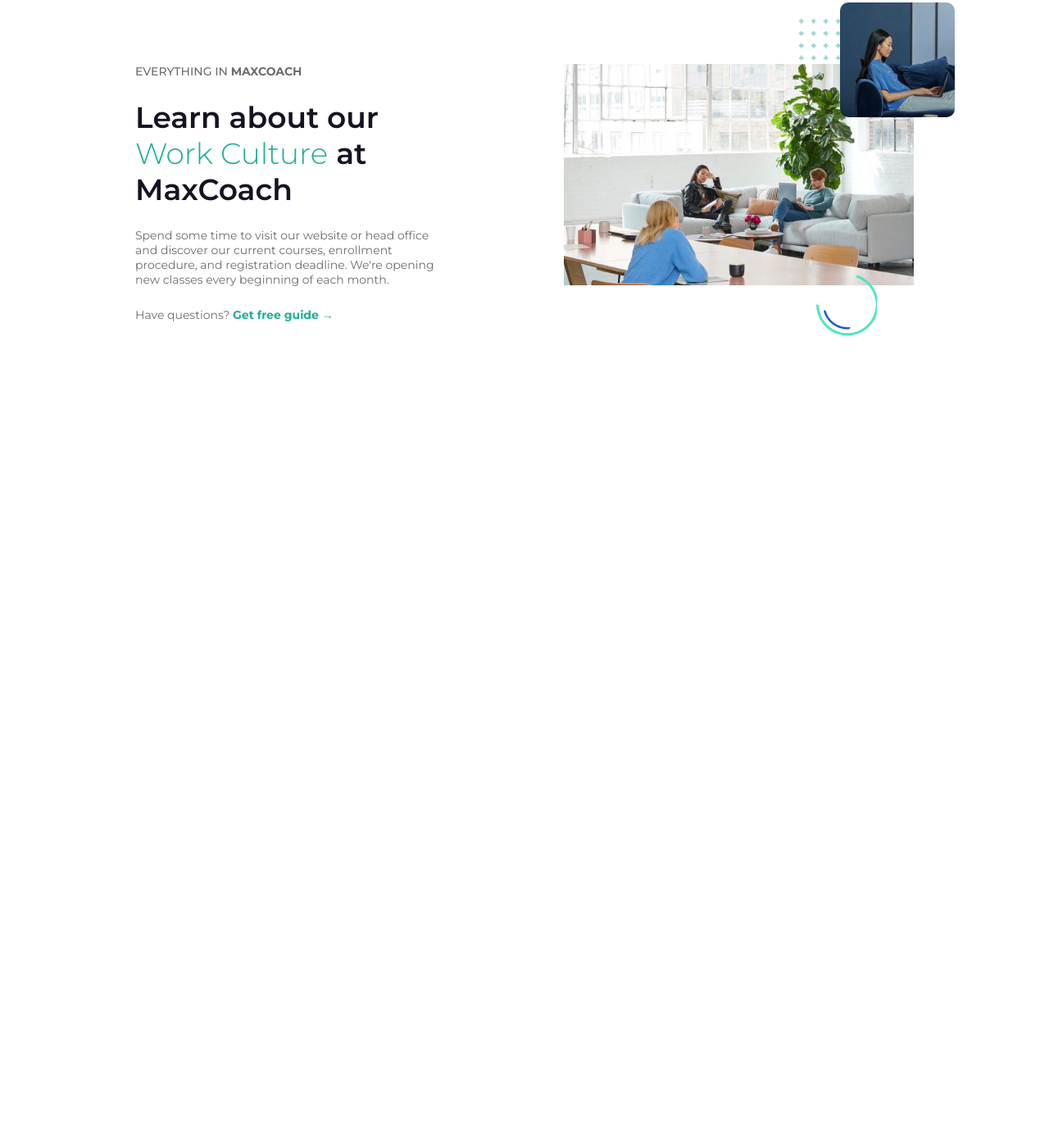
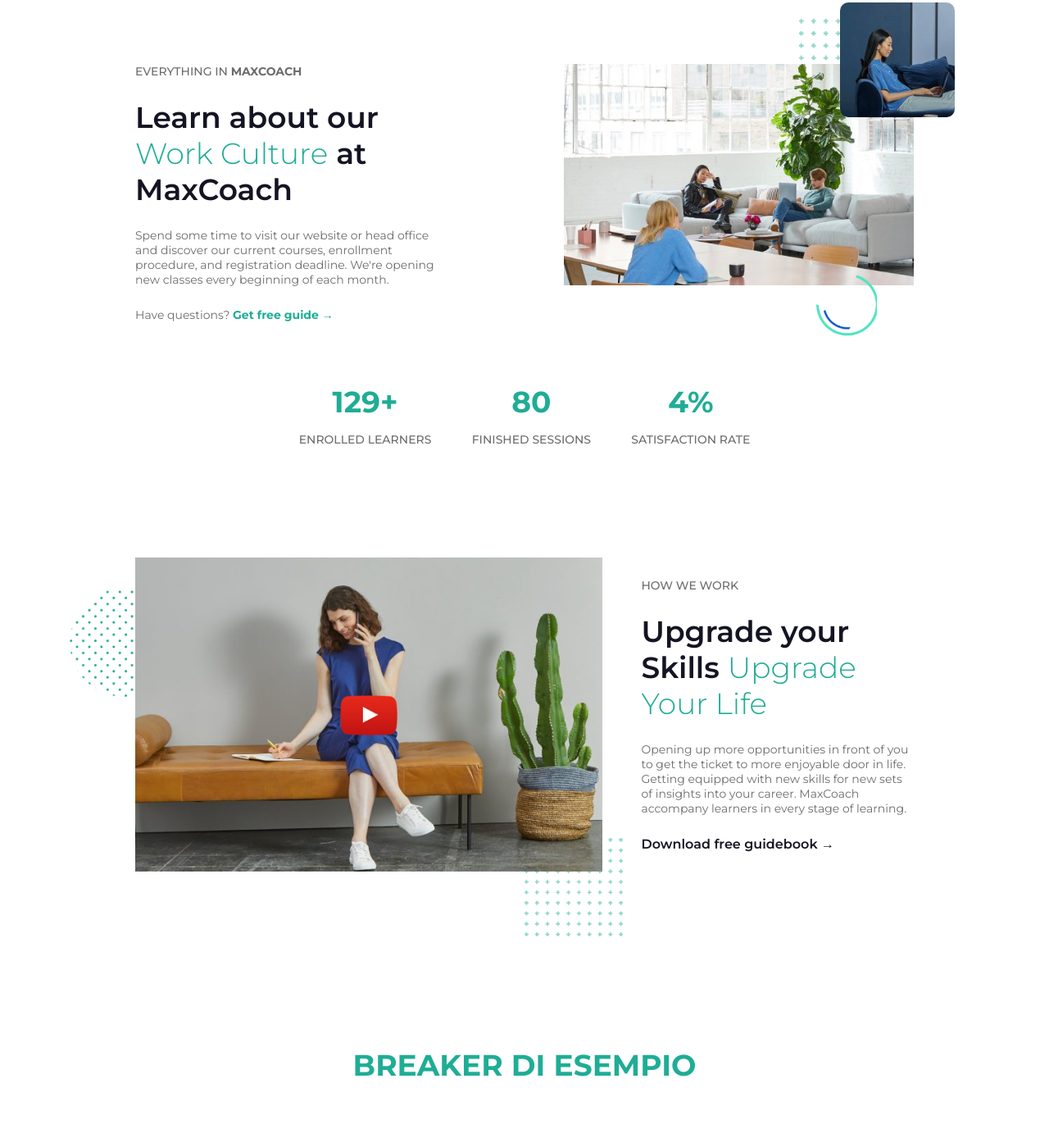
Before and after one commit to TommasoBorsatti/proj-html-vuejs, a website: page index.html in a window 1280 px wide. Shown: the part 722-2121 px from the top of the page at 82% size. Before the commit the page ends 1190 px from the top, so only its background shows below. Drawn offline with nearby package versions, Linux system fonts and the light colour scheme.

Commit message:
Completato il primo blocco del Main.
Completate le prime 2 sezioni ripetibili di tipo Sect-Box; Completato il primo Breaker del Main; Inizio a definire il secondo tipo di sezioni ripetibili.

```diff
--- a/index.html
+++ b/index.html
@@ -114,9 +114,39 @@
           <!-- /box con immagini -->
         </section>
         <!-- /prima sezione di tipo ripetibile box testo + box immagini -->
+        <!-- sezione che interrompe il flusso della pagina - ripetibile -->
+        <div class="breaker" id="customer-data">
+          <div class="container container-narrow">
+            <div class="breker-box">
+              <h2>129+</h2>
+              <h4 class="mt-3">ENROLLED LEARNERS</h4>
+            </div>
+            <div class="breker-box">
+              <h2>80</h2>
+              <h4 class="mt-3">FINISHED SESSIONS</h4>
+            </div>
+            <div class="breker-box">
+              <h2>4%</h2>
+              <h4 class="mt-3">SATISFACTION RATE</h4>
+            </div>
+          </div>
+        </div>
+        <!-- /sezione che interrompe il flusso della pagina - ripetibile -->
         <!--seconda sezione di tipo ripetibile box testo + box immagini -->
-        <section class="text-box" id="upgrade">
-
+        <section class="sect-box pv-15 mt-12" id="upgrade">
+          <!-- box del testo -->
+          <div class="text-box mt-5">
+            <h4 class="sect-intro mb-5">HOW WE WORK</h4>
+            <h2 class="sect-title mb-5">Upgrade your Skills <span>Upgrade Your Life</span></h2>
+            <p class="sect-content mb-5">Opening up more opportunities in front of you to get the ticket to more enjoyable door in life. Getting equipped with new skills for new sets of insights into your career. MaxCoach accompany learners in every stage of learning.</p>
+            <a class="sect-link" href="">Download free guidebook &rarr;</a>
+          </div>
+          <!-- box del testo -->
+          <!-- box con immagini -->
+          <div class="img-box">
+            <img src="img/stock-full-hd-11-670x450.jpg" alt="prima immagine del sito">
+          </div>
+          <!-- /box con immagini -->
         </section>
         <!-- /seconda sezione di tipo ripetibile box testo + box immagini -->
         <!-- prima sezione di tipo ripetibile con 3 immagini centrate -->
@@ -124,14 +154,46 @@
 
         </section>
         <!-- /prima sezione di tipo ripetibile con 3 immagini centrate -->
+        <!-- sezione che interrompe il flusso della pagina - ripetibile -->
+        <div class="breaker pv-15 mt-12" id="bullets">
+          <div class="container container-narrow">
+            <h2>BREAKER DI ESEMPIO</h2>
+          </div>
+        </div>
+        <!-- /sezione che interrompe il flusso della pagina - ripetibile -->
+
         <!--terza sezione di tipo ripetibile box testo + box immagini -->
-        <section class="text-box" id="why">
-
+        <section class="sect-box pv-15 mt-12" id="why">
+          <!-- box del testo -->
+          <div class="text-box">
+            <h4 class="sect-intro mb-5">HOW WE WORK</h4>
+            <h2 class="sect-title mb-5">Upgrade your Skills <span>Upgrade your Life</span></h2>
+            <p class="sect-content mb-5">Opening up more opportunities in front of you to got the ticket to more enjoyable door in life. Getting equipped with new skills for new sets of insights into your career. MaxCoach accompany learners in every stage of learning.</p>
+            <a class="sect-link" href="">Download free guidebook &rarr;</a>
+          </div>
+          <!-- box del testo -->
+          <!-- box con immagini -->
+          <div class="img-box">
+            <img src="img/stock-full-hd-10-ohki1ayywq3cqutettrncduujpoaorifqu4relt2ts.jpg" alt="prima immagine del sito">
+          </div>
+          <!-- /box con immagini -->
         </section>
         <!-- /terza sezione di tipo ripetibile box testo + box immagini -->
         <!--quarta sezione di tipo ripetibile box testo + box immagini -->
-        <section class="text-box" id="transform">
-
+        <section class="sect-box pv-15 mt-12" id="transform">
+          <!-- box del testo -->
+          <div class="text-box">
+            <h4 class="sect-intro mb-5">HOW WE WORK</h4>
+            <h2 class="sect-title mb-5">Upgrade your Skills <span>Upgrade your Life</span></h2>
+            <p class="sect-content mb-5">Opening up more opportunities in front of you to got the ticket to more enjoyable door in life. Getting equipped with new skills for new sets of insights into your career. MaxCoach accompany learners in every stage of learning.</p>
+            <a class="sect-link" href="">Download free guidebook &rarr;</a>
+          </div>
+          <!-- box del testo -->
+          <!-- box con immagini -->
+          <div class="img-box">
+            <img src="img/stock-full-hd-10-ohki1ayywq3cqutettrncduujpoaorifqu4relt2ts.jpg" alt="prima immagine del sito">
+          </div>
+          <!-- /box con immagini -->
         </section>
         <!-- /quarta sezione di tipo ripetibile box testo + box immagini -->
         <!-- seconda sezione di tipo ripetibile con 3 immagini centrate -->
--- /dev/null
+++ b/src/partials/_breakers.scss
@@ -0,0 +1,18 @@
+
+.breaker{
+  text-align: center;
+  display: flex;
+
+  & .container-narrow{
+    display: flex;
+    justify-content: space-around;
+  }
+
+  //TIPOGRAFIA DEL BREAKER
+
+  & h2{
+    color:$other;
+    font-weight: $fontHeaviest;
+  }
+
+}
--- a/src/partials/_commons.scss
+++ b/src/partials/_commons.scss
@@ -14,6 +14,10 @@
     width: $containerWide;
   }
 
+  &.container-narrow{
+    width: $containerNarrow;
+  }
+
 }
 
 // LISTS
--- a/src/partials/_section-box.scss
+++ b/src/partials/_section-box.scss
@@ -2,6 +2,10 @@
 section.sect-box{
   display: flex;
   justify-content: space-between;
+
+  &:nth-of-type(even){
+    flex-direction: row-reverse;
+  }
 
   & .text-box{
     flex-basis: 40%;
@@ -48,7 +52,6 @@
         border-radius: 10px;
         background-image: $bgThird;
         background-size: cover;
-        z-index: 50;
         position: absolute;
         top: -75px;
         right: -50px;
@@ -57,7 +60,6 @@
     }
 
     // link e tipografia personalizzata dellA sezione
-
     a{
       color: $linkAlt;
       font-weight: $fontHeaviest;
@@ -65,6 +67,67 @@
 
   }
 
+  &#upgrade{
+
+    position: relative;
+    background-image: $bgSecond;
+    background-size: 120px;
+    background-position: bottom;
+    background-position-x: 475px;
+    background-repeat: no-repeat;
+
+    &::before{
+      content: "";
+      width: 200px;
+      height: 200px;
+      background-image: $bgFifth;
+      background-size: 130px;
+      background-repeat: no-repeat;
+      position: absolute;
+      top: 115px;
+      left: -80px;
+    }
+
+
+
+    & .img-box{
+      flex-basis: 60%;
+      position: relative;
+
+      //formattazione background e decorazioni personalizzata della section
+
+      &::after{
+        content: "";
+        width: 70px;
+        height: 50px;
+        background-image: $bgFourth;
+        background-size: contain;
+        background-repeat: no-repeat;
+        position: absolute;
+        top: 50%;
+        left: 50%;
+        transform: translate(-50%, -50%);
+        cursor: pointer;
+
+      }
+
+
+    }
+
+    & .text-box{
+      flex-basis: 35%;
+    }
+
+  }
+
+  // link e tipografia personalizzata dellA sezione
+
+  a{
+    color: $linkPrimary;
+    font-weight: $fontHeavier;
+  }
+
+
 
 
 }
--- a/src/partials/_sidebar.scss
+++ b/src/partials/_sidebar.scss
@@ -1,6 +1,6 @@
 
 #sidebar{
-  position: absolute;
+  position: fixed;
   right: 0px;
   top: 20vh;
   width: 30px;
--- a/src/partials/_variables.scss
+++ b/src/partials/_variables.scss
@@ -4,6 +4,7 @@
 
 $container: 950px;
 $containerWide: 1300px;
+$containerNarrow: 600px;
 
 //FONT
 
@@ -64,4 +65,6 @@
 
 $bgFirst: url("../img/maxcoach-shape-02.png");
 $bgSecond: url("../img/maxcoach-shape-07.png");
-$bgThird: url("../img/about-us-01-ohkia3qg98rq9vg3s0mn2hkflr1migdqdw370qnegc.jpg")
+$bgThird: url("../img/about-us-01-ohkia3qg98rq9vg3s0mn2hkflr1migdqdw370qnegc.jpg");
+$bgFourth: url("../img/icon-youtube-play.png");
+$bgFifth: url("../img/maxcoach-shape-05.png");
--- a/src/style.scss
+++ b/src/style.scss
@@ -11,3 +11,4 @@
 @import "partials/hero";
 @import "partials/sidebar";
 @import "partials/section-box";
+@import "partials/breakers";
```
Also changed, not shown: dist/style.css.
